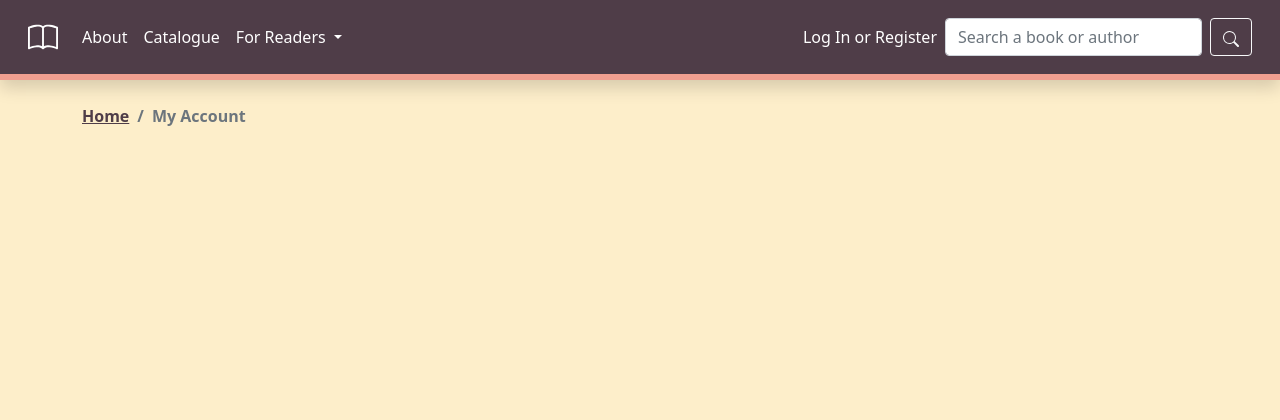
After one commit to marketulinek/LibraryApp, a Django app: page /my_account in a window 1280 px wide. The commit adds this page. Shown: the top 420 px of the page. Run offline with Django 4.2, Linux system fonts and the light colour scheme.

Commit message:
Set basic things for My account page

```diff
--- a/library_app/ils/templates/base.html
+++ b/library_app/ils/templates/base.html
@@ -39,7 +39,7 @@
                 </li>
                 {% if user.is_authenticated %}
                   <li class="nav-item">
-                    <a class="nav-link text-reset" href="#">My Account</a>
+                    <a class="nav-link text-reset" href="{% url 'my_account' %}">My Account</a>
                   </li>
                   {% if user.reader.librarian.is_active %}
                     <li class="nav-item dropdown">
--- /dev/null
+++ b/library_app/ils/templates/my_account/overview.html
@@ -0,0 +1,10 @@
+{% extends 'base.html' %}
+
+{% block title %}My Account{% endblock %}
+
+{% block breadcrumb %}
+    <li class="breadcrumb-item active" aria-current="page">My Account</li>
+{% endblock %}
+
+{% block content %}
+{% endblock %}
--- a/library_app/ils/urls.py
+++ b/library_app/ils/urls.py
@@ -27,6 +27,8 @@ urlpatterns = [
     path('readers/faq', views.FAQView.as_view(), name='faq'),
 
     # For Registration
-    path('register', views.RegisterView.as_view(), name='register')
+    path('register', views.RegisterView.as_view(), name='register'),
 
+    # My Account
+    path('my_account', views.MyAccountView.as_view(), name='my_account')
 ]
--- a/library_app/ils/views.py
+++ b/library_app/ils/views.py
@@ -73,6 +73,8 @@ class RegisterView(CreateView):
     success_url = reverse_lazy('login')
     template_name = "registration/register.html"
 
+class MyAccountView(TemplateView):
+    template_name = 'my_account/overview.html'
 
 # ------------------------------
 #         ACTION  VIEWS
```
